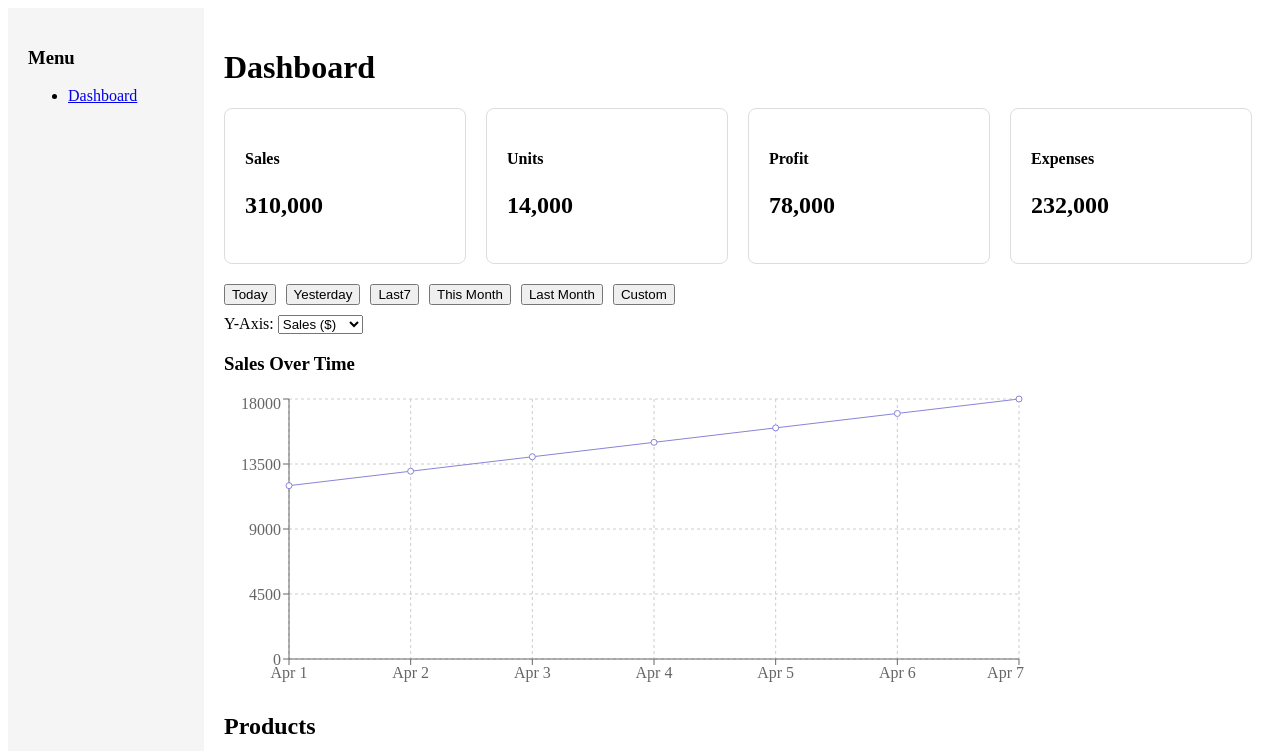
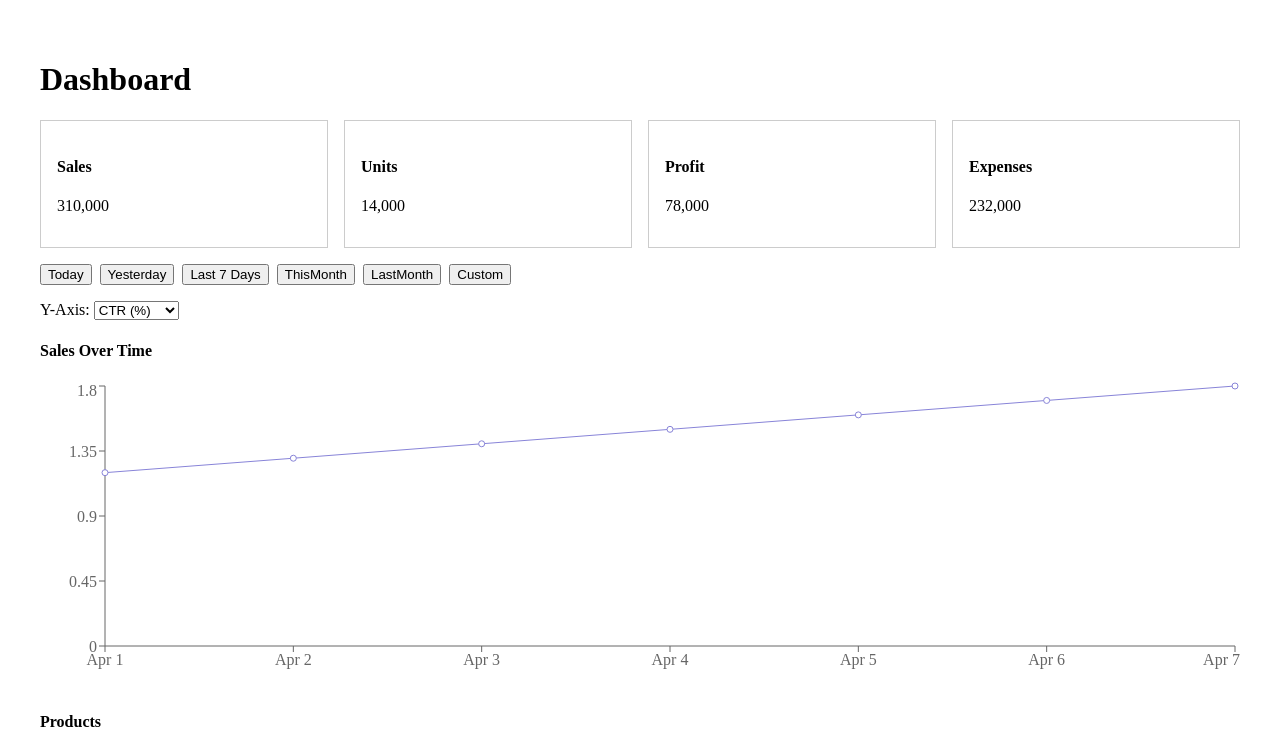
Before and after one commit to Benshi915/cyntro-app, a Next.js app: page /dashboard in a window 1280 px wide. Shown: the top 751 px of the page. Built offline with nearby package versions, Linux system fonts and the light colour scheme.

Commit message:
Add files via upload

```diff
--- a/pages/dashboard.js
+++ b/pages/dashboard.js
@@ -1,92 +1,184 @@
-import { useState } from 'react';
-import Sidebar from '../components/Sidebar';
-import KPIBox from '../components/KPIBox';
-import DashboardChart from '../components/DashboardChart';
-import ProductCard from '../components/ProductCard';
 
-const dummyData = {
-  today: [...Array(7)].map((_, i) => ({
-    date: `Apr ${i + 1}`,
-    sales: 12000 + i * 1000,
-    profit: 8000 + i * 800,
-    units: 2000 + i * 100,
-    orders: 1500 + i * 90,
-    cvr: 3 + i * 0.2,
-    cpc: 0.45 + i * 0.01,
-    ctr: 1.2 + i * 0.1,
-    acos: 25 - i * 0.5
-  })),
-  // Add dummy datasets for other periods here if needed
-};
+import React, { useState } from 'react';
+import { LineChart, Line, XAxis, YAxis, Tooltip, ResponsiveContainer } from 'recharts';
 
-const kpis = {
-  sales: 310000,
-  units: 14000,
-  profit: 78000,
-  expenses: 232000,
-};
-
-const productExample = {
-  name: 'Nike Sneakers',
-  sales: 78603,
-  profit: 18503,
-  units: 4623,
-  acos: 23.4,
-  ctr: 1.23,
-  cpc: 0.52,
-  cvr: 3.7
+const chartData = {
+  today: {
+    'Sales ($)': [
+      { date: 'Apr 7', value: 23000 },
+      { date: 'Apr 7', value: 21000 }
+    ],
+    'Profit ($)': [
+      { date: 'Apr 7', value: 8000 },
+      { date: 'Apr 7', value: 7800 }
+    ],
+    'Units': [
+      { date: 'Apr 7', value: 4000 },
+      { date: 'Apr 7', value: 3800 }
+    ],
+    'Orders': [
+      { date: 'Apr 7', value: 3500 },
+      { date: 'Apr 7', value: 3400 }
+    ],
+    'CVR (%)': [
+      { date: 'Apr 7', value: 3.2 },
+      { date: 'Apr 7', value: 3.1 }
+    ],
+    'CPC ($)': [
+      { date: 'Apr 7', value: 0.5 },
+      { date: 'Apr 7', value: 0.52 }
+    ],
+    'CTR (%)': [
+      { date: 'Apr 7', value: 1.5 },
+      { date: 'Apr 7', value: 1.6 }
+    ],
+    'ACOS (%)': [
+      { date: 'Apr 7', value: 23 },
+      { date: 'Apr 7', value: 24 }
+    ]
+  },
+  last7: {
+    'Sales ($)': [
+      { date: 'Apr 1', value: 12000 },
+      { date: 'Apr 2', value: 14000 },
+      { date: 'Apr 3', value: 13500 },
+      { date: 'Apr 4', value: 19000 },
+      { date: 'Apr 5', value: 17000 },
+      { date: 'Apr 6', value: 21000 },
+      { date: 'Apr 7', value: 23000 }
+    ],
+    'Profit ($)': [
+      { date: 'Apr 1', value: 6000 },
+      { date: 'Apr 2', value: 6500 },
+      { date: 'Apr 3', value: 6400 },
+      { date: 'Apr 4', value: 8000 },
+      { date: 'Apr 5', value: 7200 },
+      { date: 'Apr 6', value: 8500 },
+      { date: 'Apr 7', value: 8700 }
+    ],
+    'Units': [
+      { date: 'Apr 1', value: 3000 },
+      { date: 'Apr 2', value: 3200 },
+      { date: 'Apr 3', value: 3100 },
+      { date: 'Apr 4', value: 4000 },
+      { date: 'Apr 5', value: 3900 },
+      { date: 'Apr 6', value: 4200 },
+      { date: 'Apr 7', value: 4300 }
+    ],
+    'Orders': [
+      { date: 'Apr 1', value: 2800 },
+      { date: 'Apr 2', value: 2900 },
+      { date: 'Apr 3', value: 3000 },
+      { date: 'Apr 4', value: 3700 },
+      { date: 'Apr 5', value: 3600 },
+      { date: 'Apr 6', value: 3800 },
+      { date: 'Apr 7', value: 3900 }
+    ],
+    'CVR (%)': [
+      { date: 'Apr 1', value: 3 },
+      { date: 'Apr 2', value: 3.2 },
+      { date: 'Apr 3', value: 3.3 },
+      { date: 'Apr 4', value: 3.5 },
+      { date: 'Apr 5', value: 3.4 },
+      { date: 'Apr 6', value: 3.6 },
+      { date: 'Apr 7', value: 3.7 }
+    ],
+    'CPC ($)': [
+      { date: 'Apr 1', value: 0.45 },
+      { date: 'Apr 2', value: 0.48 },
+      { date: 'Apr 3', value: 0.5 },
+      { date: 'Apr 4', value: 0.55 },
+      { date: 'Apr 5', value: 0.52 },
+      { date: 'Apr 6', value: 0.51 },
+      { date: 'Apr 7', value: 0.52 }
+    ],
+    'CTR (%)': [
+      { date: 'Apr 1', value: 1.2 },
+      { date: 'Apr 2', value: 1.3 },
+      { date: 'Apr 3', value: 1.4 },
+      { date: 'Apr 4', value: 1.5 },
+      { date: 'Apr 5', value: 1.6 },
+      { date: 'Apr 6', value: 1.7 },
+      { date: 'Apr 7', value: 1.8 }
+    ],
+    'ACOS (%)': [
+      { date: 'Apr 1', value: 20 },
+      { date: 'Apr 2', value: 21 },
+      { date: 'Apr 3', value: 22 },
+      { date: 'Apr 4', value: 24 },
+      { date: 'Apr 5', value: 23 },
+      { date: 'Apr 6', value: 24 },
+      { date: 'Apr 7', value: 25 }
+    ]
+  }
 };
 
 export default function Dashboard() {
-  const [selectedRange, setSelectedRange] = useState('today');
-  const [yMetric, setYMetric] = useState('sales');
-  const chartData = dummyData[selectedRange];
+  const [selectedRange, setSelectedRange] = useState('last7');
+  const [selectedMetric, setSelectedMetric] = useState('CTR (%)');
 
-  const metricLabels = {
-    sales: 'Sales ($)',
-    profit: 'Profit ($)',
-    units: 'Units Sold',
-    orders: 'Orders',
-    cvr: 'CVR (%)',
-    cpc: 'CPC ($)',
-    ctr: 'CTR (%)',
-    acos: 'ACOS (%)'
-  };
+  const data = chartData[selectedRange]?.[selectedMetric] || [];
 
   return (
-    <div style={{ display: 'flex' }}>
-      <Sidebar />
-      <div style={{ padding: '20px', flex: 1 }}>
+    <div style={{ padding: '2rem' }}>
       <h1>Dashboard</h1>
-        <div style={{ display: 'flex', gap: '20px', marginBottom: '20px' }}>
-          <KPIBox title="Sales" value={kpis.sales.toLocaleString()} />
-          <KPIBox title="Units" value={kpis.units.toLocaleString()} />
-          <KPIBox title="Profit" value={kpis.profit.toLocaleString()} />
-          <KPIBox title="Expenses" value={kpis.expenses.toLocaleString()} />
+
+      <div style={{ display: 'flex', gap: '1rem', marginBottom: '1rem' }}>
+        <div style={{ flex: 1, padding: '1rem', border: '1px solid #ccc' }}>
+          <h4>Sales</h4>
+          <p>310,000</p>
+        </div>
+        <div style={{ flex: 1, padding: '1rem', border: '1px solid #ccc' }}>
+          <h4>Units</h4>
+          <p>14,000</p>
+        </div>
+        <div style={{ flex: 1, padding: '1rem', border: '1px solid #ccc' }}>
+          <h4>Profit</h4>
+          <p>78,000</p>
+        </div>
+        <div style={{ flex: 1, padding: '1rem', border: '1px solid #ccc' }}>
+          <h4>Expenses</h4>
+          <p>232,000</p>
+        </div>
       </div>
 
-        <div style={{ marginBottom: '10px' }}>
-          {['today', 'yesterday', 'last7', 'thisMonth', 'lastMonth', 'custom'].map(label => (
-            <button key={label} onClick={() => setSelectedRange('today')} style={{ marginRight: '10px' }}>
-              {label.charAt(0).toUpperCase() + label.slice(1).replace(/([A-Z])/g, ' $1')}
+      <div style={{ marginBottom: '1rem' }}>
+        {['today', 'yesterday', 'last7', 'thisMonth', 'lastMonth', 'custom'].map(range => (
+          <button key={range} onClick={() => setSelectedRange(range)} style={{ marginRight: '0.5rem' }}>
+            {range === 'last7' ? 'Last 7 Days' : range.charAt(0).toUpperCase() + range.slice(1)}
           </button>
         ))}
       </div>
 
-        <div style={{ marginBottom: '10px' }}>
+      <div style={{ marginBottom: '1rem' }}>
         <label>Y-Axis: </label>
-          <select value={yMetric} onChange={(e) => setYMetric(e.target.value)}>
-            {Object.keys(metricLabels).map(metric => (
-              <option key={metric} value={metric}>{metricLabels[metric]}</option>
+        <select value={selectedMetric} onChange={e => setSelectedMetric(e.target.value)}>
+          {['Sales ($)', 'Profit ($)', 'Units', 'Orders', 'CVR (%)', 'CPC ($)', 'CTR (%)', 'ACOS (%)'].map(metric => (
+            <option key={metric} value={metric}>{metric}</option>
           ))}
         </select>
       </div>
 
-        <h3>Sales Over Time</h3>
-        <DashboardChart data={chartData} yKey={yMetric} />
+      <h4>Sales Over Time</h4>
+      <ResponsiveContainer width="100%" height={300}>
+        <LineChart data={data}>
+          <XAxis dataKey="date" />
+          <YAxis />
+          <Tooltip />
+          <Line type="monotone" dataKey="value" stroke="#8884d8" dot />
+        </LineChart>
+      </ResponsiveContainer>
 
-        <h2>Products</h2>
-        <ProductCard product={productExample} />
+      <h4 style={{ marginTop: '2rem' }}>Products</h4>
+      <div style={{ border: '1px solid #ccc', padding: '1rem', marginTop: '1rem' }}>
+        <b>Nike Sneakers</b>
+        <p>Sales: $78603</p>
+        <p>Profit: $18503</p>
+        <p>Units: 4623</p>
+        <p>ACOS: 23.4%</p>
+        <p>CTR: 1.23%</p>
+        <p>CPC: $0.52</p>
+        <p>CVR: 3.7%</p>
       </div>
     </div>
   );
```
Lines whose indentation alone changed are shown as unchanged.
